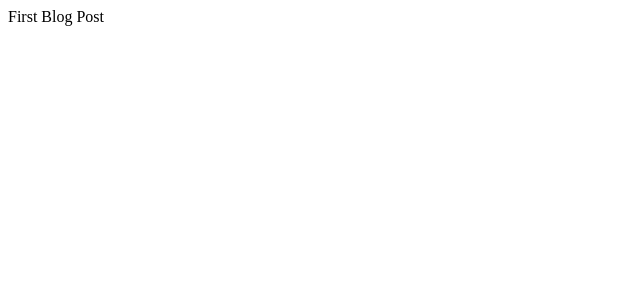
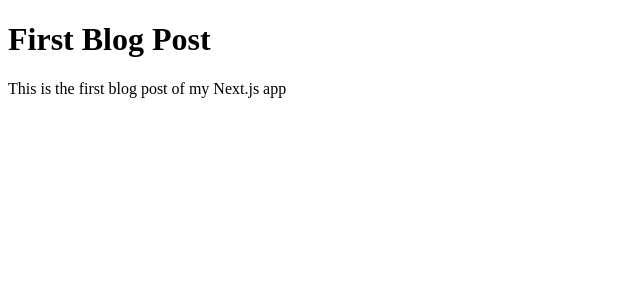
Before and after one commit to shyamsha/test-feature-of-nextjs, a Next.js app: page /blog/first in a window 1280 px wide. Shown: the top 300 px of the page, without its empty margins (0-640 px from the left). Built offline with nearby package versions, Linux system fonts and the light colour scheme.

Commit message:
re-useable component

```diff
--- a/src/app/blog/first/page.tsx
+++ b/src/app/blog/first/page.tsx
@@ -1,10 +1,17 @@
+import Info from "@/components/Info";
+
 export const metadata = {
   title: "First Blog Post",
   description: "This is the first blog post of my Next.js app",
 };
 
 function FirstBlogPost() {
-  return <div>First Blog Post</div>;
+  return (
+    <Info
+      title="First Blog Post"
+      description="This is the first blog post of my Next.js app"
+    />
+  );
 }
 
 export default FirstBlogPost;
--- /dev/null
+++ b/src/components/Info.tsx
@@ -0,0 +1,17 @@
+import React from "react";
+
+interface InfoProps {
+  title: string;
+  description: string;
+}
+
+function Info({ title, description }: InfoProps) {
+  return (
+    <div>
+      <h1>{title}</h1>
+      <p>{description}</p>
+    </div>
+  );
+}
+
+export default Info;
```
Also changed, not shown: src/app/about/page.tsx (+7 -1 lines), src/app/blog/page.tsx (+8 -1 lines), src/app/blog/second/page.tsx (+8 -1 lines), src/app/profile/page.tsx (+7 -3 lines).
